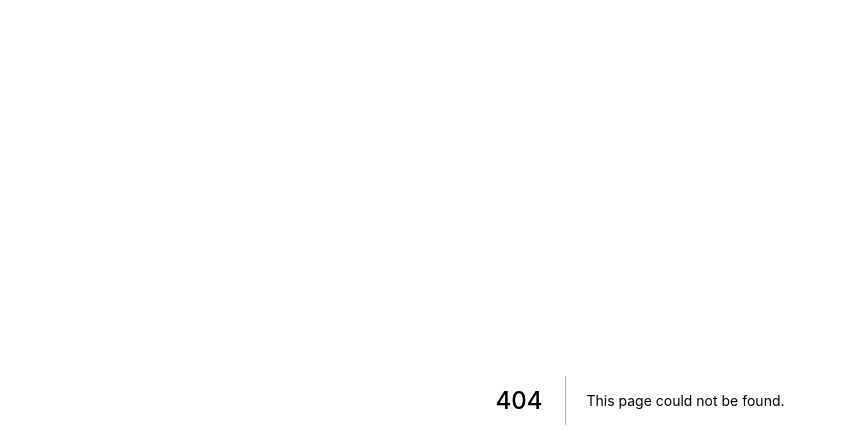
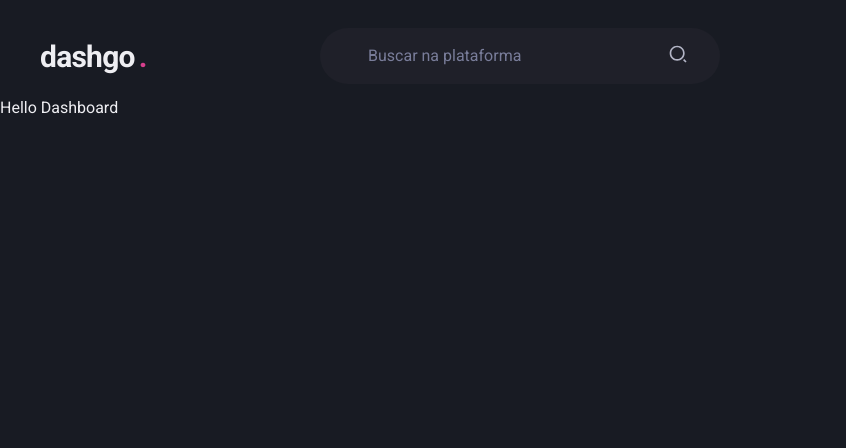
Before and after one commit to croschel/dashgo, a Next.js app: page /dashboard in a window 1280 px wide. Before the commit this address had no page. Shown: the top 448 px of the page, without its empty margins (0-846 px from the left). Built offline with nearby package versions, Linux system fonts and the light colour scheme.

Commit message:
Header Component

```diff
--- a/package.json
+++ b/package.json
@@ -15,7 +15,8 @@
     "framer-motion": "^4.1.10",
     "next": "10.1.3",
     "react": "17.0.2",
-    "react-dom": "17.0.2"
+    "react-dom": "17.0.2",
+    "react-icons": "^4.2.0"
   },
   "devDependencies": {
     "@types/node": "^15.0.0",
--- /dev/null
+++ b/src/components/Header.tsx
@@ -0,0 +1,48 @@
+import { Flex, Input, Text, Icon } from "@chakra-ui/react";
+import { RiSearch2Line } from "react-icons/ri";
+
+export function Header() {
+  return (
+    <Flex
+      as="header"
+      w="100%"
+      maxWidth={1480}
+      h="20"
+      mx="4"
+      mt="4"
+      px="6"
+      align="center"
+    >
+      <Text fontSize="3xl" fontWeight="bold" letterSpacing="tight" w="64">
+        dashgo
+        <Text as="span" ml="1" color="pink.500">
+          .
+        </Text>
+      </Text>
+
+      <Flex
+        as="label"
+        flex="1"
+        py="4"
+        px="8"
+        ml="6"
+        maxWidth={400}
+        alignSelf="center"
+        color="gray.200"
+        position="relative"
+        bg="gray.800"
+        borderRadius="full"
+      >
+        <Input
+          color="gray.50"
+          variant="unstyled"
+          px="4"
+          mr="4"
+          placeholder="Buscar na plataforma"
+          _placeholder={{ color: "gray.400" }}
+        />
+        <Icon as={RiSearch2Line} fontSize="20" />
+      </Flex>
+    </Flex>
+  );
+}
--- /dev/null
+++ b/src/pages/dashboard.tsx
@@ -0,0 +1,13 @@
+import { Flex } from "@chakra-ui/react";
+import { Header } from "../components/Header";
+
+export default function Dashboard() {
+  return (
+    <>
+      <Header />
+      <Flex>
+        <h1>Hello Dashboard</h1>
+      </Flex>
+    </>
+  );
+}
```
Also changed, not shown: 1 other file (tests, documents, lock files or other folders).
